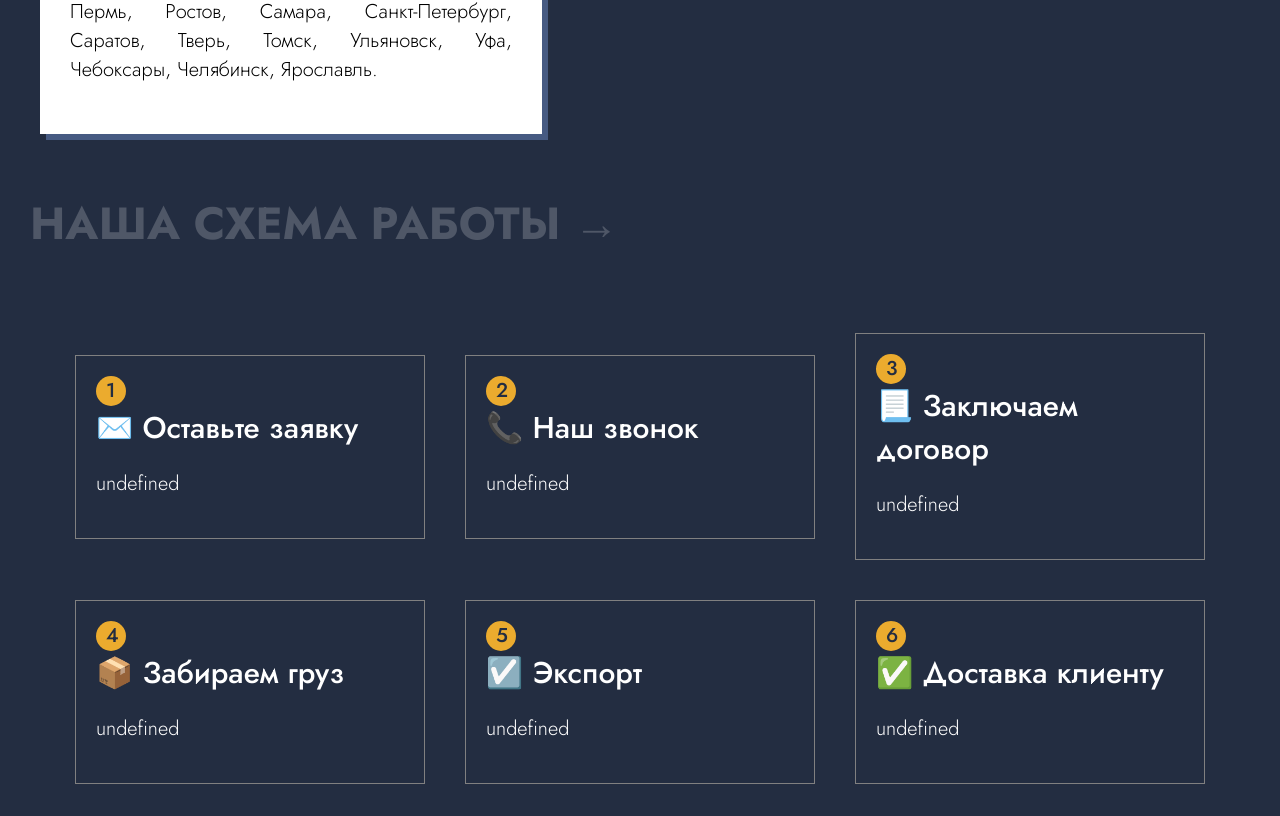
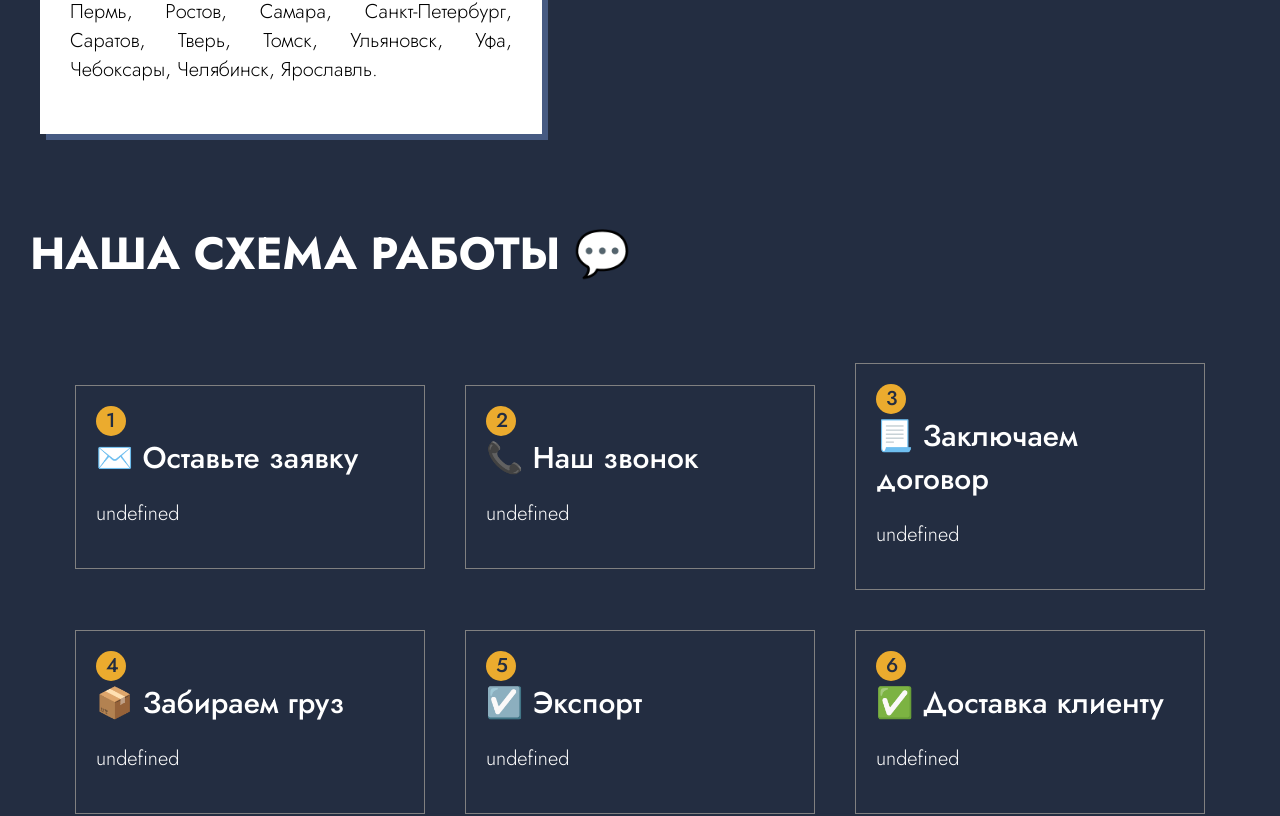
Before and after one commit to Altentaller/sea-freight, a Svelte app: page / in a window 1280 px wide. Shown: the part 2935-3751 px from the top of the page. Built offline with nearby package versions, Linux system fonts and the light colour scheme; the HTML template or start-up script is replaced by a standard one.

Commit message:
updated title in steps block

```diff
--- a/src/Block/Steps.svelte
+++ b/src/Block/Steps.svelte
@@ -7,11 +7,11 @@
 
 <style>
     #steps{
-        padding: 10px 0 20px 0;
+        padding: 40px 0 30px 0;
         background: #232d41;
     }
     #steps h2{
-        color: rgba(255,255,255,0.2);
+        color: #fff;
         text-transform: uppercase;
         padding: 0 0 20px 30px;
         font-size: 45px;
@@ -28,15 +28,13 @@
 
 <section id="steps">
     <h2>
-        Наша схема работы →
+        Наша схема работы 💬
     </h2>
     <div class="steps-items">
         {#each $steps as step (step.id)}
         <StepsItem
           id={step.id}
-          title={step.title}
-          price={step.price}
-          description={step.description} />
+          title={step.title} />
       {/each}
     </div>
   </section>
```
